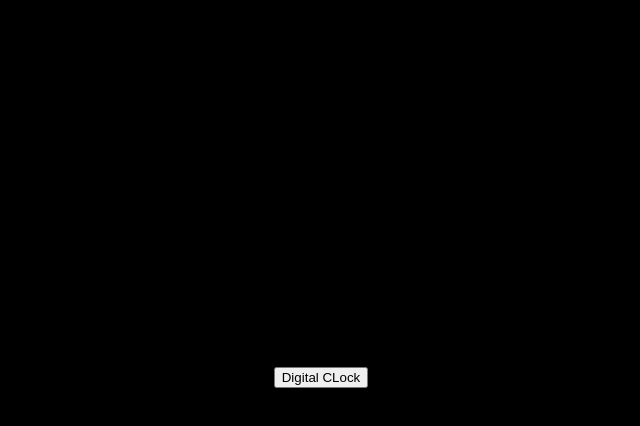
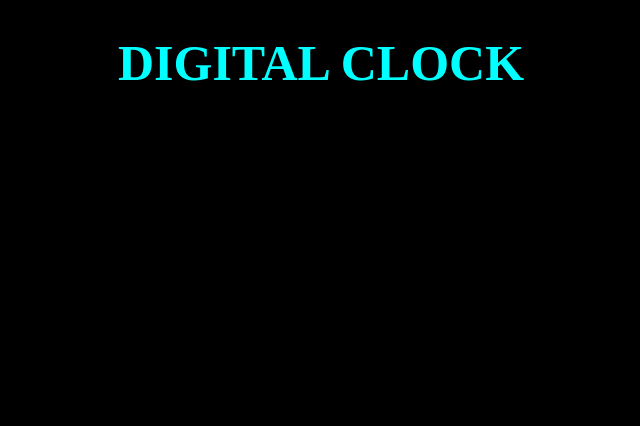
Before and after one commit to Omkar072003/Digital-Clock, a plain HTML site: page clock.html in a window 1280 px wide. Shown: the whole page, without its empty margins (319-959 px from the left). Drawn offline with Linux system fonts and the light colour scheme.

Commit message:
Update clock.html

```diff
--- a/clock.html
+++ b/clock.html
@@ -7,8 +7,8 @@
     <title>Digital Clock</title>
 </head>
 <body>
+    <h1>DIGITAL CLOCK</h1>
     <div id = "digitalclock">
-        <button onclick="showTime()">Digital CLock<time datetime=""></time></button>
     </div>
 
     <script src="clock.js"></script>
```
